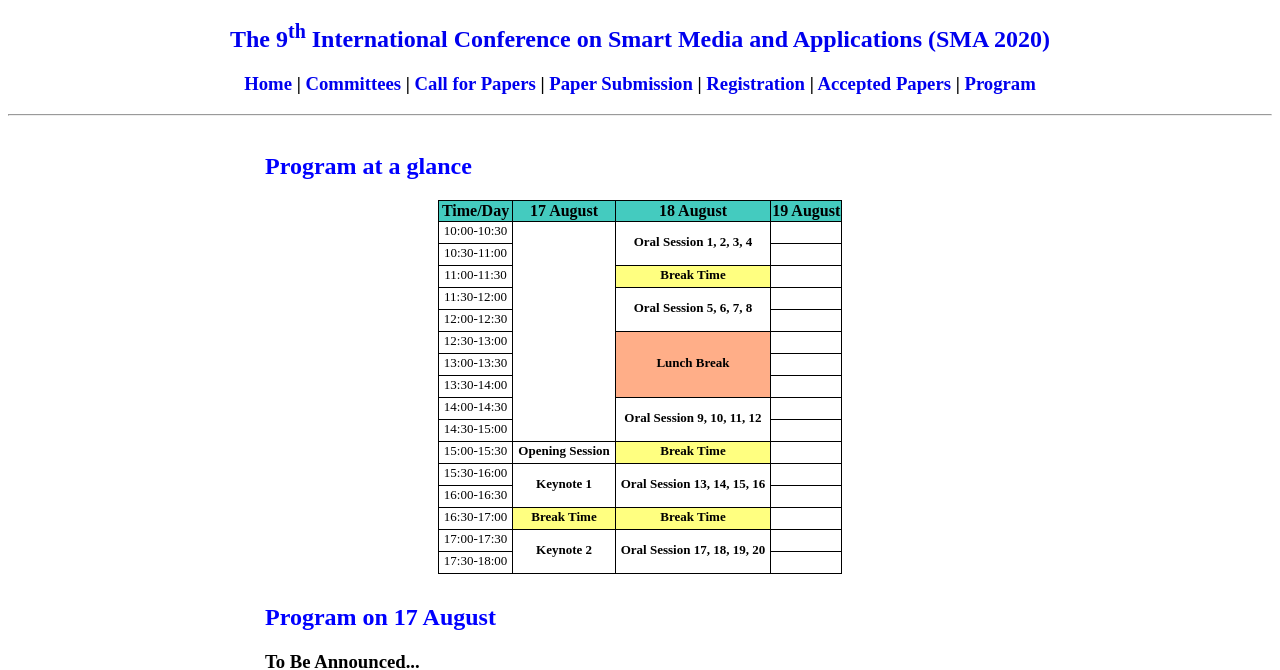
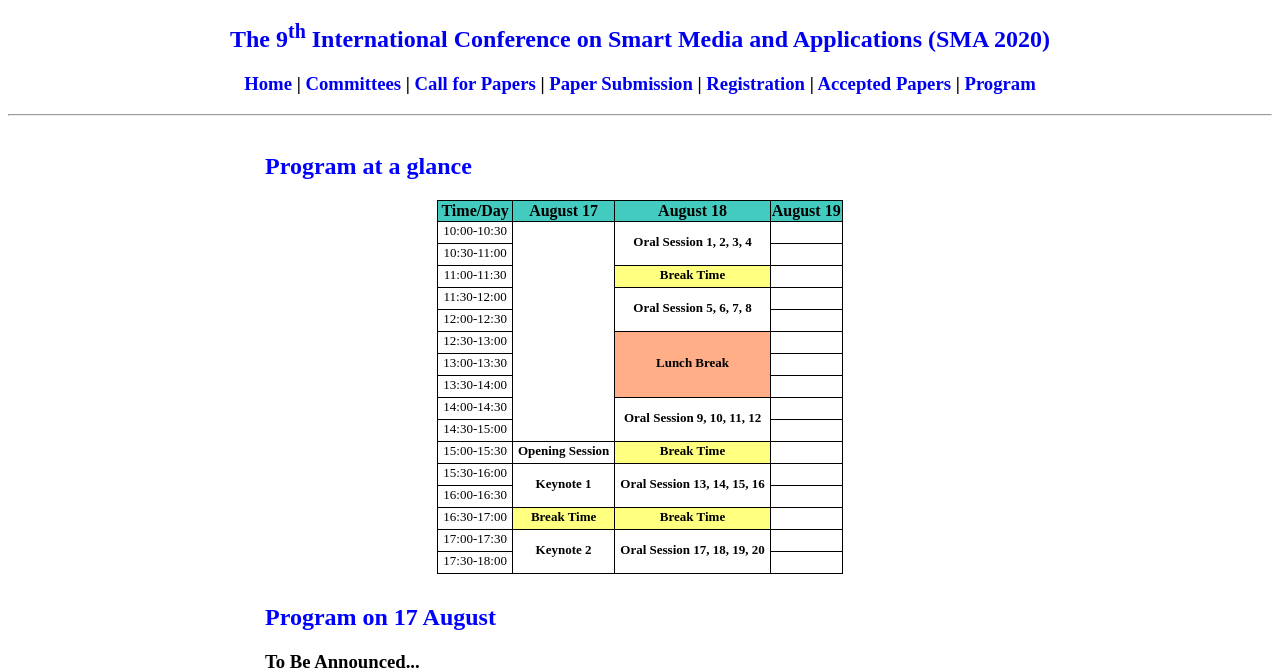
Before and after one commit to icea-conf/sma-2020.github.io, a Jekyll site: the page built from program/index.html, in a window 1280 px wide. Shown: the top 670 px of the page. Built offline with Jekyll 4.4.1, drawn with Linux system fonts in a browser that asks for light colours.

```diff
--- a/program/index.html
+++ b/program/index.html
@@ -14,13 +14,13 @@ title: SMA 2020
                                    <b>Time/Day
                               </td>
                               <td class="theader">
-                                   <b>17 August</b>
+                                   <b>August 17</b>
                               </td>
                               <td class="theader">
-                                   <b>18 August</b>
+                                   <b>August 18</b>
                               </td>
                               <td class="theader">
-                                   <b>19 August</b>
+                                   <b>August 19</b>
                               </td>
                          </tr>
                          <tr>
```
